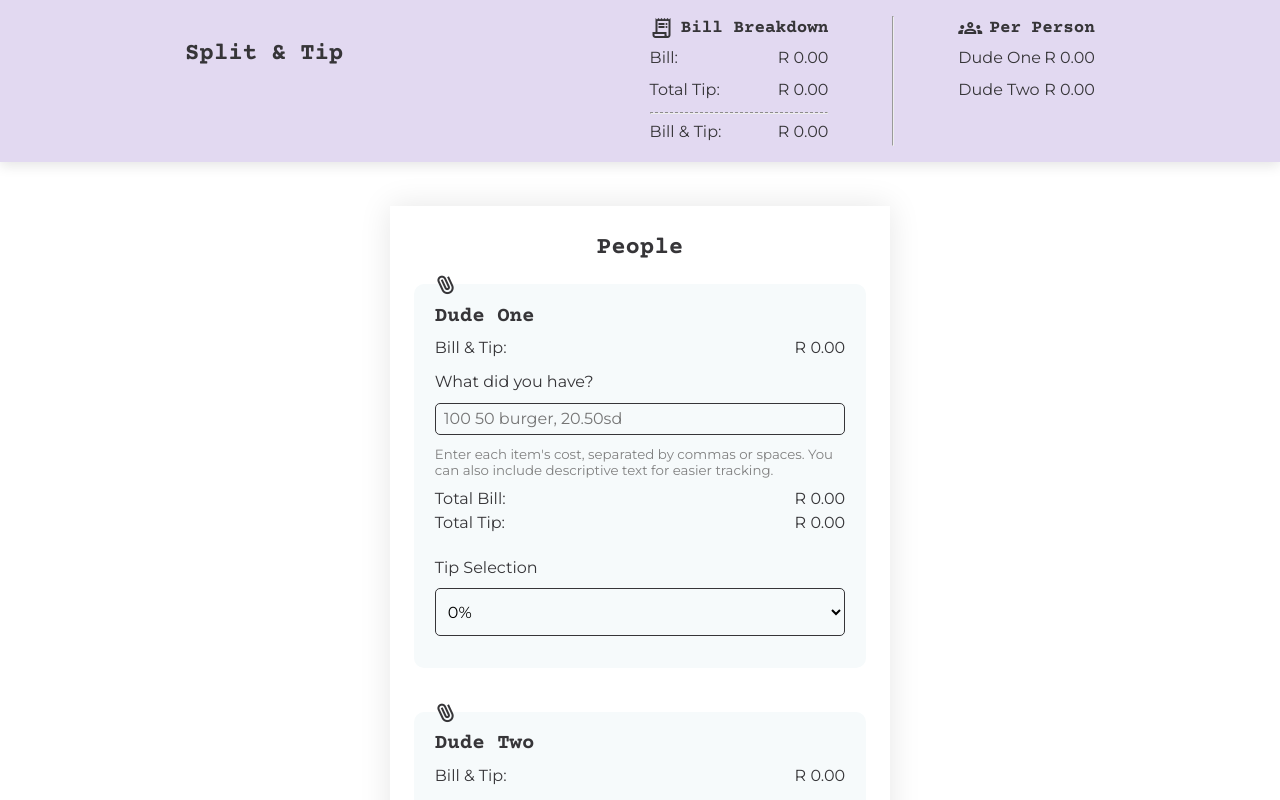
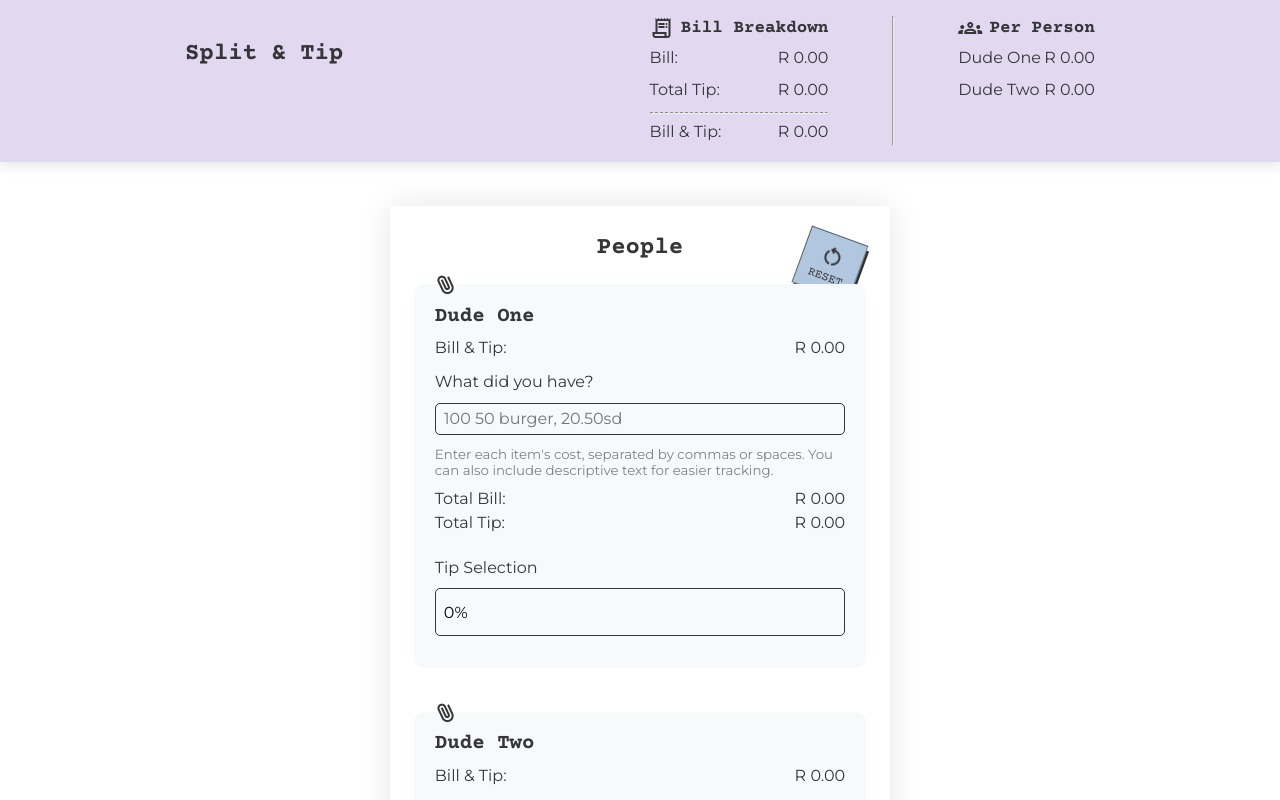
Before and after one commit to Natia-bit/split-n-tip, a React (Create React App) app: page / in a window 1280 px wide. Shown: the top 800 px of the page. Built offline with nearby package versions, Linux system fonts and the light colour scheme.

Commit message:
reset button added

```diff
--- a/src/App.js
+++ b/src/App.js
@@ -131,6 +131,9 @@ function PeopleList({ people, onUpdateTip, onUpdateBill }) {
   return (
     <div className="slip">
       <Title>People</Title>
+      <button className="resest-btn">
+        <span class="material-symbols-outlined">restart_alt</span>RESET
+      </button>
       {people.map((person) => (
         <Person
           key={person.id}
--- a/src/index.css
+++ b/src/index.css
@@ -103,7 +103,6 @@ label {
   display: flex;
   flex-direction: row;
   width: 100%;
-  /* min-width: 300px; */
   align-items: left;
   justify-content: space-between;
   margin-bottom: 5px;
@@ -143,8 +142,14 @@ input {
 
 select {
   height: 3em;
+  padding: 0.6em 1em;
   background: transparent;
   border: 1px solid var(--dark-tone);
+  border-radius: 5px;
+  font-family: inherit;
+  appearance: none;
+  -webkit-appearance: none;
+  -moz-appearance: none;
 }
 
 .input-hint {
@@ -203,6 +208,7 @@ select {
   font-size: 1.1em;
   margin-left: 0.4em;
 }
+
 input,
 select {
   padding: 0.5em;
@@ -221,6 +227,36 @@ select {
   transform: rotate(-25deg);
   z-index: 10;
   top: -12px;
+}
+
+.resest-btn {
+  background: var(--secondary-color);
+  color: var(--dark-tone);
+  box-shadow: 2.5px 5px 0.5px rgba(0, 0, 0, 0.85);
+  box-shadow: 2.5px 5px 0.5px #333;
+  border: 1px inset rgba(72, 72, 72, 0.5);
+
+  height: 60px;
+  width: 60px;
+
+  cursor: pointer;
+  font-family: "Courier Prime", monospace;
+  font-size: 0.75em;
+  text-align: center;
+  text-decoration: none;
+  position: absolute;
+  transform: rotate(20deg);
+  left: 800px;
+}
+
+.resest-btn {
+  transform-style: preserve-3d;
+  perspective: 200px;
+}
+
+.resest-btn :hover {
+  transform: rotate(180deg);
+  transition: 1s;
 }
 
 .footer {
@@ -285,6 +321,11 @@ select {
     font-size: 0.95em;
   }
 
+  .resest-btn {
+    left: 270px;
+    transform: rotate(15deg);
+  }
+
   .footer {
     flex-direction: column;
     gap: 0.5em;
@@ -303,3 +344,10 @@ select {
     padding: 1em;
   }
 }
+
+@media (max-width: 600px) {
+  select {
+    font-size: 2em;
+    height: 1em;
+  }
+}
```
